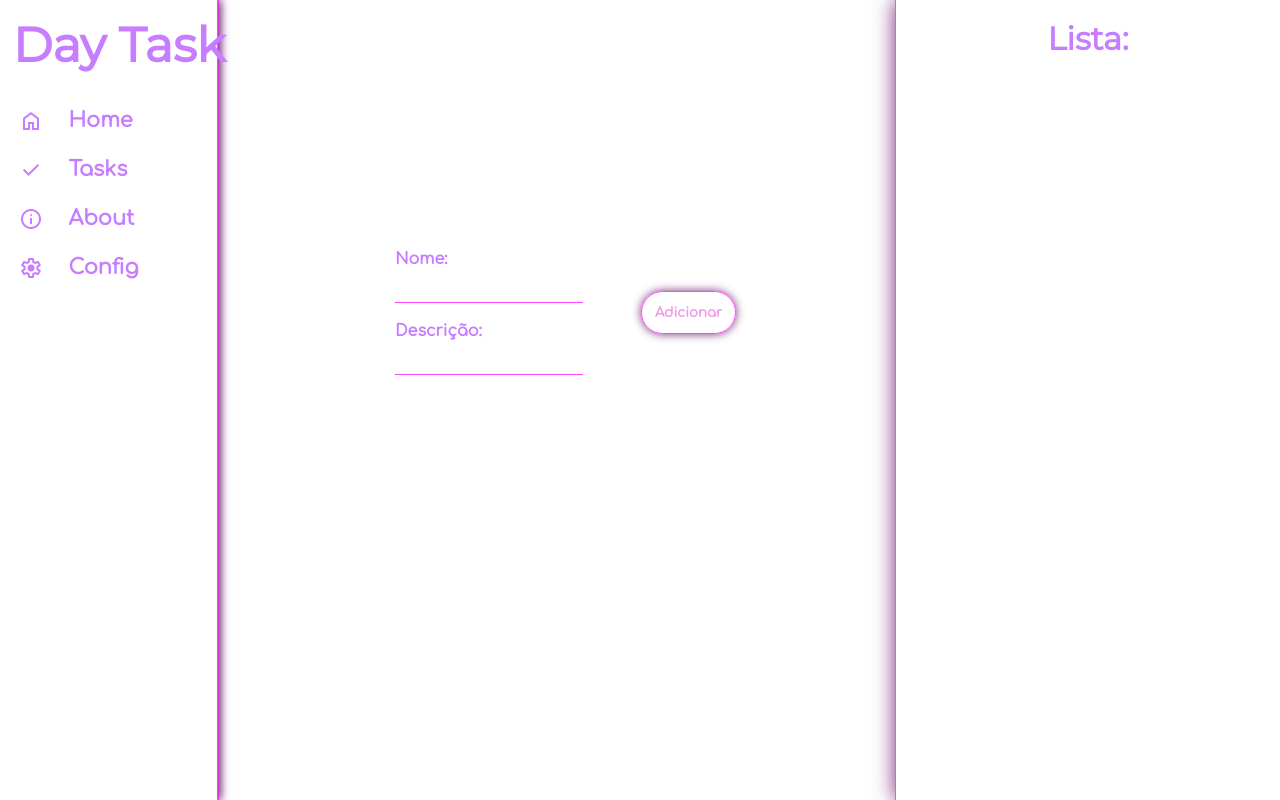
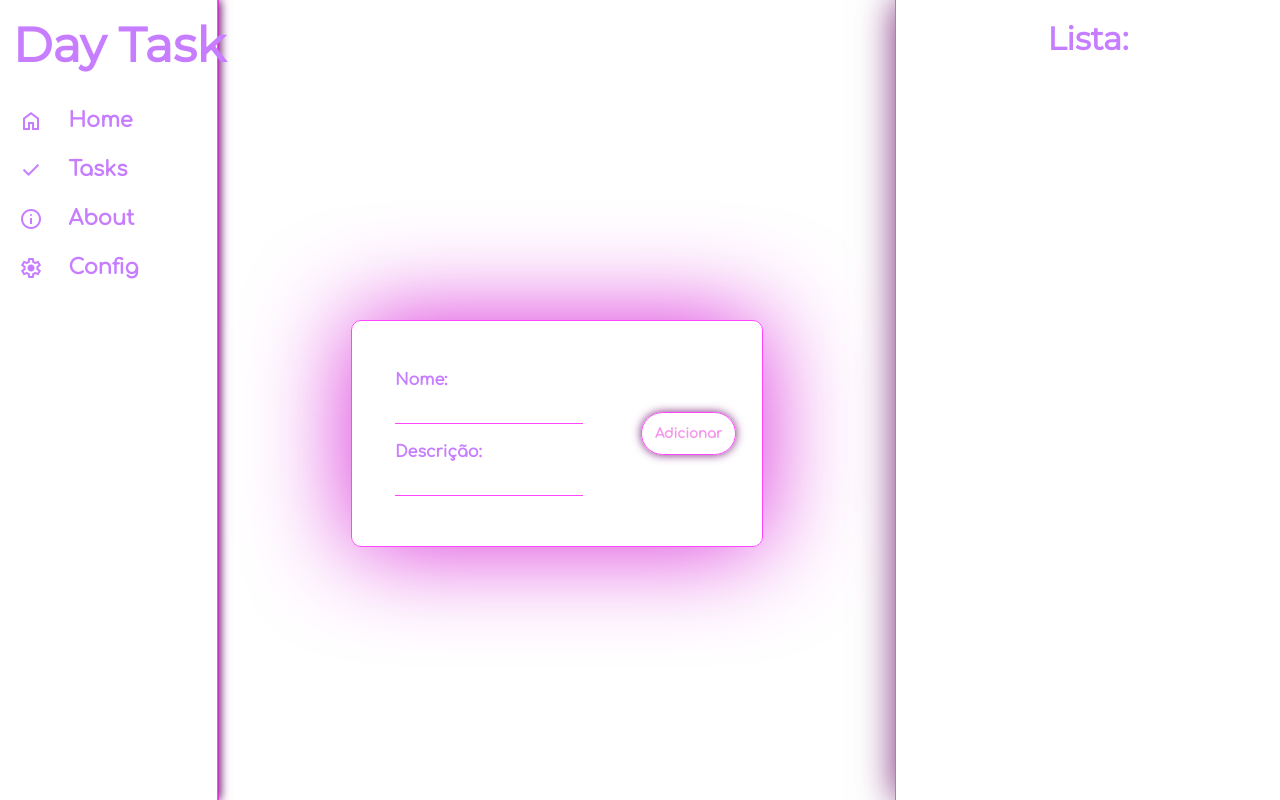
Before and after one commit to Kevin7Denker/DNK-DayTask, a React (Vite) app in the folder DayTask/: page /task in a window 1280 px wide. Built offline with nearby package versions, Linux system fonts and the light colour scheme.

Commit message:
scss update

```diff
--- a/DayTask/src/Pages/Style/Tasks.scss
+++ b/DayTask/src/Pages/Style/Tasks.scss
@@ -15,10 +15,13 @@
 
     .conteudo {
       position: fixed;
-      top: 25%;
+      top: 40%;
       display: flex;
       align-items: center;
       justify-content: center;
+      border:1px  solid #ff46ff;
+      box-shadow: 0 0 100px #d82ad8;
+      border-radius: 10px;
 
       .inputs {
         display: flex;
@@ -99,7 +102,7 @@
   .lista {
     flex: 2;
     border-left: 1px solid #ff46ff;
-    box-shadow: 0 0 20px #7b2c7b;
+    box-shadow: 0 0 35px #7b2c7b;
     max-width: 30vw;
 
     .title {
```
